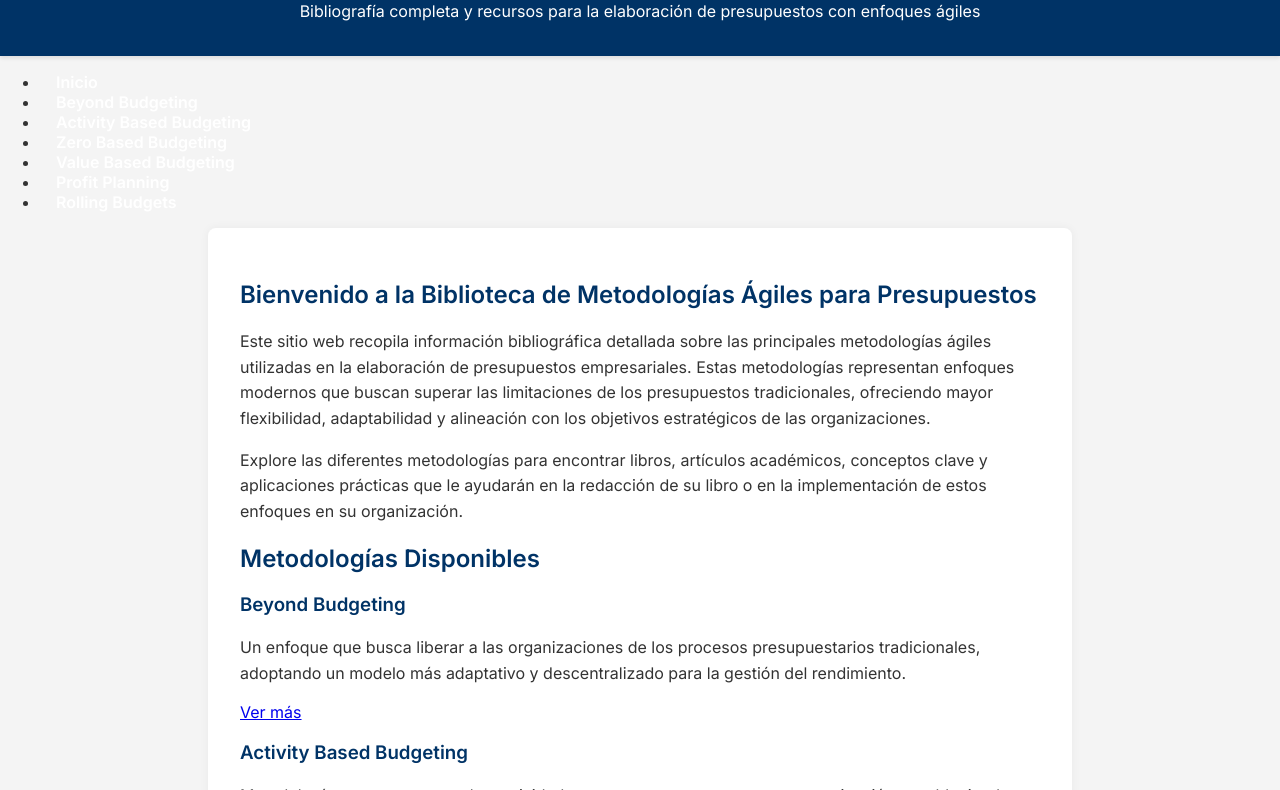
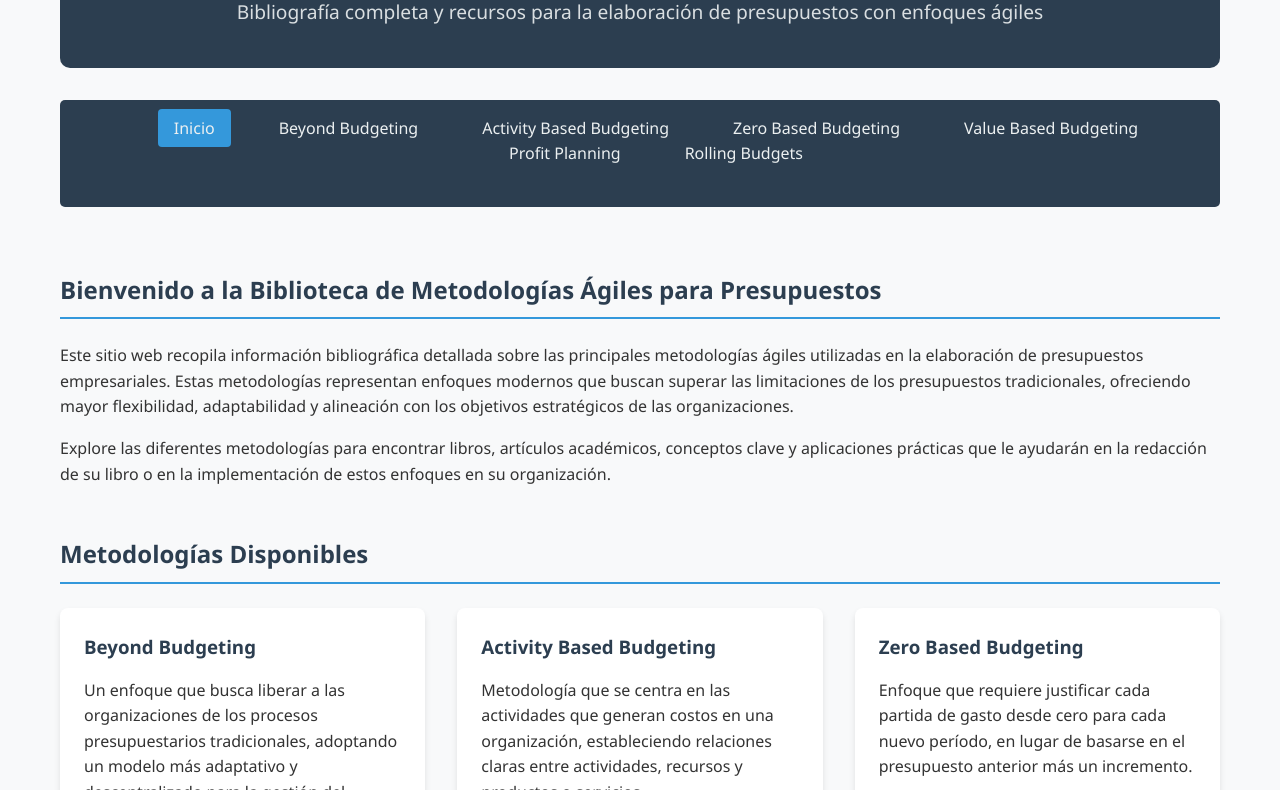
Before and after one commit to Tonymaterazzi23/agile-budgeting-methodologies, a plain HTML site: page index.html in a window 1280 px wide. Shown: the part 99-889 px from the top of the page. Drawn offline with Linux system fonts and the light colour scheme.

Commit message:
Update styles.css

```diff
--- a/css/styles.css
+++ b/css/styles.css
@@ -1,52 +1,236 @@
-/* Importa la fuente 'Inter' desde Google Fonts */
-@import url('https://fonts.googleapis.com/css2?family=Inter:wght@400;600&display=swap');
+/* Estilos generales para el sitio web de Metodologías Ágiles para Presupuestos */
+
+:root {
+  --primary-color: #2c3e50;
+  --secondary-color: #3498db;
+  --accent-color: #e74c3c;
+  --background-color: #f8f9fa;
+  --text-color: #333;
+  --link-color: #2980b9;
+  --link-hover-color: #1a5276;
+  --header-bg: #2c3e50;
+  --header-text: #ecf0f1;
+  --footer-bg: #34495e;
+  --footer-text: #ecf0f1;
+  --card-bg: #fff;
+  --card-shadow: 0 4px 6px rgba(0, 0, 0, 0.1);
+}
+
+* {
+  margin: 0;
+  padding: 0;
+  box-sizing: border-box;
+}
 
 body {
-  font-family: 'Inter', sans-serif;
-  background-color: #f4f4f4; /* Gris claro */
-  color: #333; /* Gris oscuro */
-  margin: 0;
-  padding: 0;
+  font-family: 'Segoe UI', Tahoma, Geneva, Verdana, sans-serif;
+  line-height: 1.6;
+  color: var(--text-color);
+  background-color: var(--background-color);
+  max-width: 1200px;
+  margin: 0 auto;
+  padding: 0 20px;
 }
 
 header {
-  background-color: #003366; /* Azul oscuro */
-  color: white;
-  padding: 1rem 2rem;
+  background-color: var(--header-bg);
+  color: var(--header-text);
+  padding: 1.5rem 0;
   text-align: center;
-  box-shadow: 0 2px 4px rgba(0,0,0,0.1);
+  margin-bottom: 2rem;
+  border-radius: 0 0 10px 10px;
+}
+
+header h1 {
+  font-size: 2.5rem;
+  margin-bottom: 0.5rem;
+}
+
+header p {
+  font-size: 1.2rem;
+  opacity: 0.9;
+}
+
+nav {
+  background-color: var(--primary-color);
+  padding: 1rem 0;
+  margin-bottom: 2rem;
+  border-radius: 5px;
+}
+
+nav ul {
+  display: flex;
+  justify-content: center;
+  list-style: none;
+  flex-wrap: wrap;
+}
+
+nav li {
+  margin: 0 1rem;
 }
 
 nav a {
-  color: white;
-  margin: 0 1rem;
+  color: var(--header-text);
   text-decoration: none;
-  font-weight: 600;
+  font-weight: 500;
+  padding: 0.5rem 1rem;
+  border-radius: 4px;
+  transition: background-color 0.3s;
 }
 
-nav a:hover {
+nav a:hover, nav a.active {
+  background-color: var(--secondary-color);
+}
+
+main {
+  padding: 2rem 0;
+}
+
+section {
+  margin-bottom: 3rem;
+}
+
+h2 {
+  color: var(--primary-color);
+  margin-bottom: 1.5rem;
+  padding-bottom: 0.5rem;
+  border-bottom: 2px solid var(--secondary-color);
+}
+
+h3 {
+  color: var(--secondary-color);
+  margin: 1.5rem 0 1rem;
+}
+
+h4 {
+  color: var(--primary-color);
+  margin: 1.2rem 0 0.8rem;
+}
+
+p {
+  margin-bottom: 1rem;
+}
+
+a {
+  color: var(--link-color);
+  text-decoration: none;
+  transition: color 0.3s;
+}
+
+a:hover {
+  color: var(--link-hover-color);
   text-decoration: underline;
 }
 
-main {
-  padding: 2rem;
-  max-width: 800px;
-  margin: auto;
-  background: white;
-  box-shadow: 0 0 10px rgba(0,0,0,0.05);
-  border-radius: 8px;
+ul, ol {
+  margin-left: 2rem;
+  margin-bottom: 1.5rem;
 }
 
-h1, h2, h3 {
-  color: #003366; /* Azul oscuro */
+li {
+  margin-bottom: 0.5rem;
 }
 
-p {
-  line-height: 1.6;
+.card {
+  background-color: var(--card-bg);
+  border-radius: 8px;
+  padding: 1.5rem;
+  margin-bottom: 2rem;
+  box-shadow: var(--card-shadow);
+}
+
+.card h3 {
+  color: var(--primary-color);
+  margin-top: 0;
+}
+
+.book-item {
+  margin-bottom: 1.5rem;
+  padding-bottom: 1.5rem;
+  border-bottom: 1px solid #eee;
+}
+
+.book-item:last-child {
+  border-bottom: none;
+}
+
+.book-title {
+  font-weight: bold;
+  color: var(--primary-color);
+}
+
+.book-details {
+  margin-top: 0.5rem;
+  font-size: 0.95rem;
+}
+
+.methodology-card {
+  display: flex;
+  flex-direction: column;
+  height: 100%;
+  transition: transform 0.3s;
+}
+
+.methodology-card:hover {
+  transform: translateY(-5px);
+}
+
+.methodology-grid {
+  display: grid;
+  grid-template-columns: repeat(auto-fill, minmax(300px, 1fr));
+  gap: 2rem;
+}
+
+.btn {
+  display: inline-block;
+  background-color: var(--secondary-color);
+  color: white;
+  padding: 0.8rem 1.5rem;
+  border-radius: 4px;
+  text-decoration: none;
+  font-weight: 500;
+  transition: background-color 0.3s;
+  margin-top: 1rem;
+}
+
+.btn:hover {
+  background-color: var(--link-hover-color);
+  text-decoration: none;
 }
 
 footer {
+  background-color: var(--footer-bg);
+  color: var(--footer-text);
   text-align: center;
+  padding: 2rem 0;
+  margin-top: 3rem;
+  border-radius: 10px 10px 0 0;
+}
+
+footer p {
+  margin-bottom: 0.5rem;
+}
+
+/* Responsive */
+@media (max-width: 768px) {
+  header h1 {
+    font-size: 2rem;
+  }
+
+  nav ul {
+    flex-direction: column;
+    align-items: center;
+  }
+
+  nav li {
+    margin: 0.5rem 0;
+  }
+
+  .methodology-grid {
+    grid-template-columns: 1fr;
+  }
+}
+
   padding: 1rem;
   font-size: 0.9rem;
   color: #666;
```
